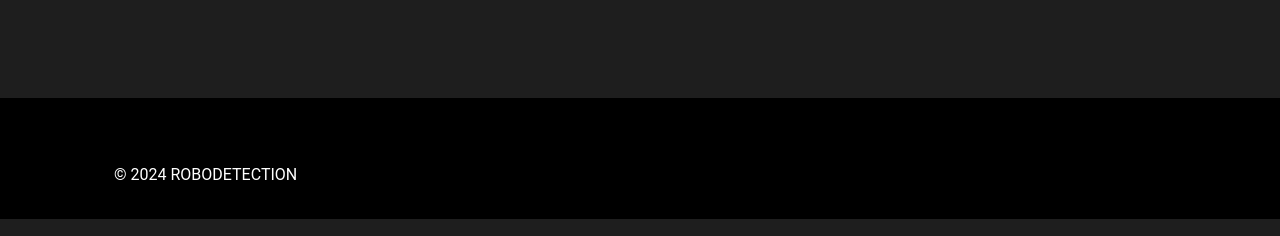
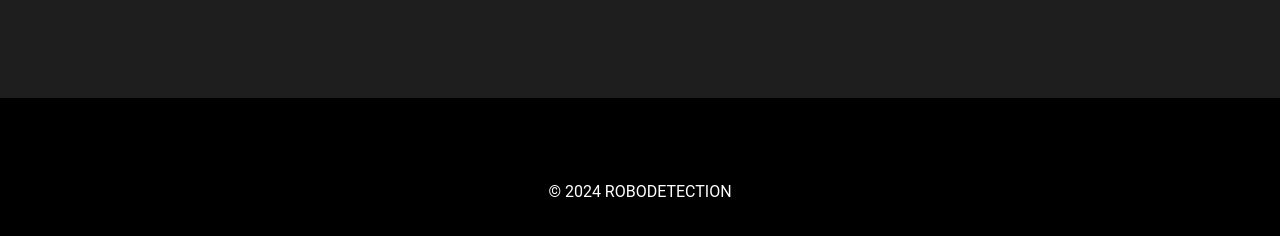
Before and after one commit to serhatandic/robodetection-web, a plain HTML site: page index.html in a window 1280 px wide. Shown: the part 5312-5548 px from the top of the page. Drawn offline with nearby package versions, Linux system fonts and the light colour scheme.

Commit message:
styling update

```diff
--- a/index.html
+++ b/index.html
@@ -287,7 +287,7 @@
             </div>
             <div class="team" style="margin-top: 3rem;">
                 <div class="team-member">
-                    <img src="images/emre.jpeg" alt="Emre Akbaş" style="width: auto; height: auto;">
+                    <img src="images/emre.jpeg" alt="Emre Akbaş">
                     <div class="middle">
                         <a href="https://www.linkedin.com/in/emreakbas/"><i class='fa fa-linkedin-square fa-2x'></i></a>
                         <a href="https://user.ceng.metu.edu.tr/~emre/"><i class="fa fa-globe fa-2x"></i></i></a>
@@ -316,7 +316,7 @@
         </section>
     </main>
 
-    <footer>
+    <footer class="footer">
         <p><i class='icon'></i>© 2024 ROBODETECTION </p>
     </footer>
 
--- a/style.css
+++ b/style.css
@@ -217,7 +217,7 @@ section p {
 }
 
 .team-member img {
-	width: 100%;
+	width: 250px;
 	height: 250px;
 	border-radius: 50%;
 	object-fit: cover;
@@ -225,6 +225,17 @@ section p {
 	filter: brightness(100%);
 	-webkit-filter: grayscale(100%); /* Safari 6.0 - 9.0 */
 	filter: grayscale(100%);
+}
+.footer {
+	display: flex;
+	justify-content: center;
+	align-items: center;
+}
+.footer p {
+	display: flex;
+	justify-content: center;
+	align-items: center;
+	flex-direction: column;
 }
 
 .middle {
```
